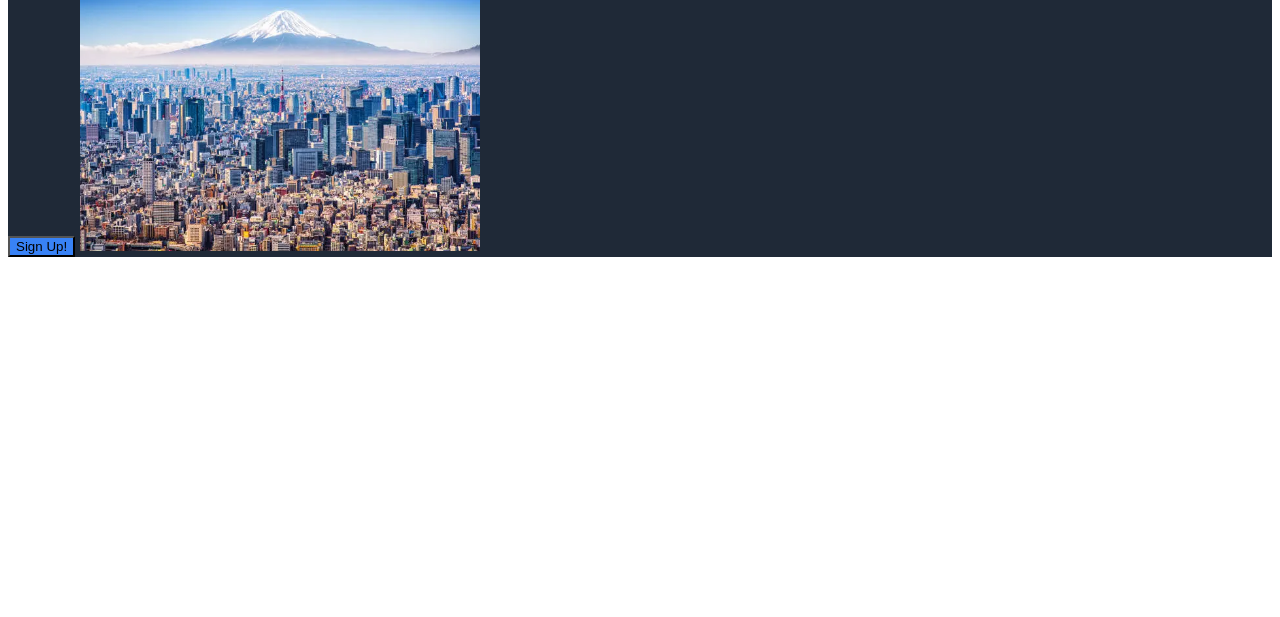
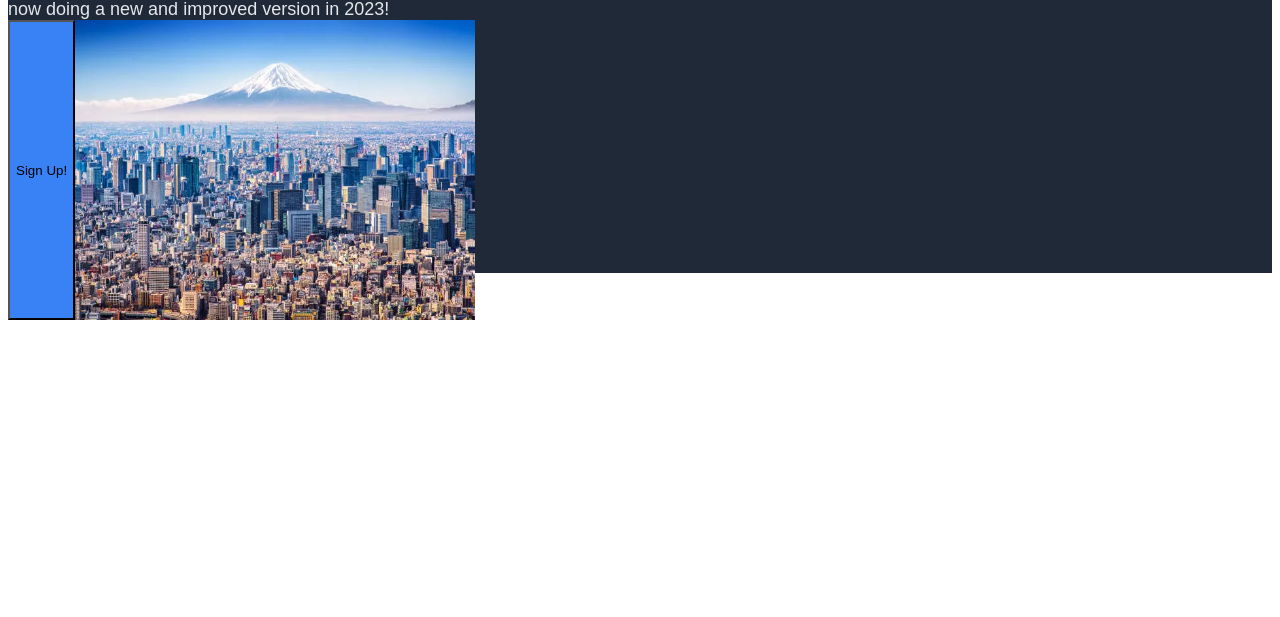
Before and after one commit to Juanzeeee/Landing-pagev2, a plain HTML site: page index.html in a window 1280 px wide. Shown: the part 183-800 px from the top of the page. Drawn offline with Linux system fonts and the light colour scheme.

Commit message:
added min height for sec1 and height for sec1 img

```diff
--- a/style.css
+++ b/style.css
@@ -32,6 +32,16 @@ ul {
 
 .section1 {
     background-color: #1f2937;
+    display: flex;
+    align-items: center;
+    justify-content: center;
+    min-height: 400px;
+}
+
+.containersec1 {
+    max-height: 300px;
+    display: flex;
+    flex-flow: row wrap;
 }
 
 .section1-header {
@@ -51,4 +61,5 @@ button {
 
 .section1 img {
     width: 400px;
+    height: 300px;
 }
```
